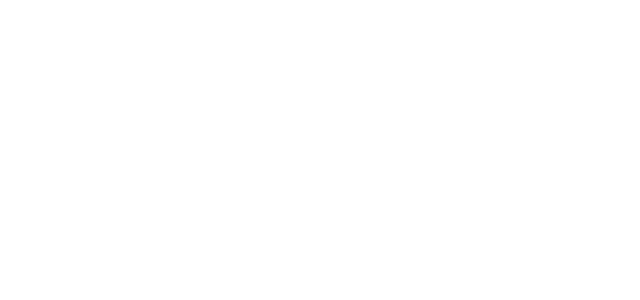
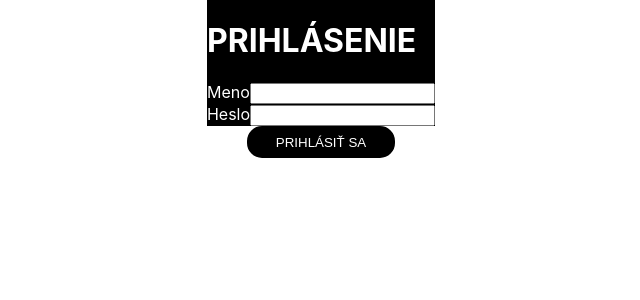
Before and after one commit to MaksymFurmanov/diary_plus, a React (Create React App) app: page /log_in in a window 1280 px wide. Before the commit this address had no page. Shown: the top 300 px of the page, without its empty margins (319-959 px from the left). Built offline with nearby package versions, Linux system fonts and the light colour scheme.

Commit message:
First pages

```diff
--- a/src/App.css
+++ b/src/App.css
@@ -10,7 +10,7 @@
     font-weight: lighter;
 }
 
-.MainPage {
+.align-center {
     display: flex;
     flex-direction: column;
     align-items: center;
@@ -27,3 +27,8 @@
     font-size: 1.1rem;
     margin-top: 2em;
 }
+
+.log-in-background {
+    background-color: black;
+    color: white;
+}
--- a/src/App.js
+++ b/src/App.js
@@ -10,7 +10,7 @@
             <div className="App">
                 <Routes>
                     <Route path={"/"} element={<MainPage/>}/>
-                    <Route path={"/"} element={<LogInPage/>}/>
+                    <Route path={"/log_in"} element={<LogInPage/>}/>
                 </Routes>
             </div>
         </BrowserRouter>
--- a/src/components/LogInPage.js
+++ b/src/components/LogInPage.js
@@ -1,6 +1,21 @@
+import Button from "./Button";
+
 const LogInPage = () => {
-    return <div className={"LogInPage"}>
-
+    return <div className={"LogInPage align-center"}>
+        <div className="log-in-background">
+            <h1>PRIHLÁSENIE</h1>
+            <form>
+                <div>
+                    <label>Meno</label>
+                    <input type={"text"}/>
+                </div>
+                <div>
+                    <label>Heslo</label>
+                    <input type={"text"}/>
+                </div>
+            </form>
+        </div>
+        <Button>PRIHLÁSIŤ SA</Button>
     </div>
 }
 
--- a/src/components/MainPage.js
+++ b/src/components/MainPage.js
@@ -5,10 +5,10 @@
     const navigate = useNavigate();
 
     const enterHandler = () => {
-        navigate("/");
+        navigate("/log_in");
     }
 
-    return <div className={"MainPage"}>
+    return <div className={"MainPage align-center"}>
         <h1>Diary Plus</h1>
         <Button click={enterHandler}>
             PRIHLASENIE
```
